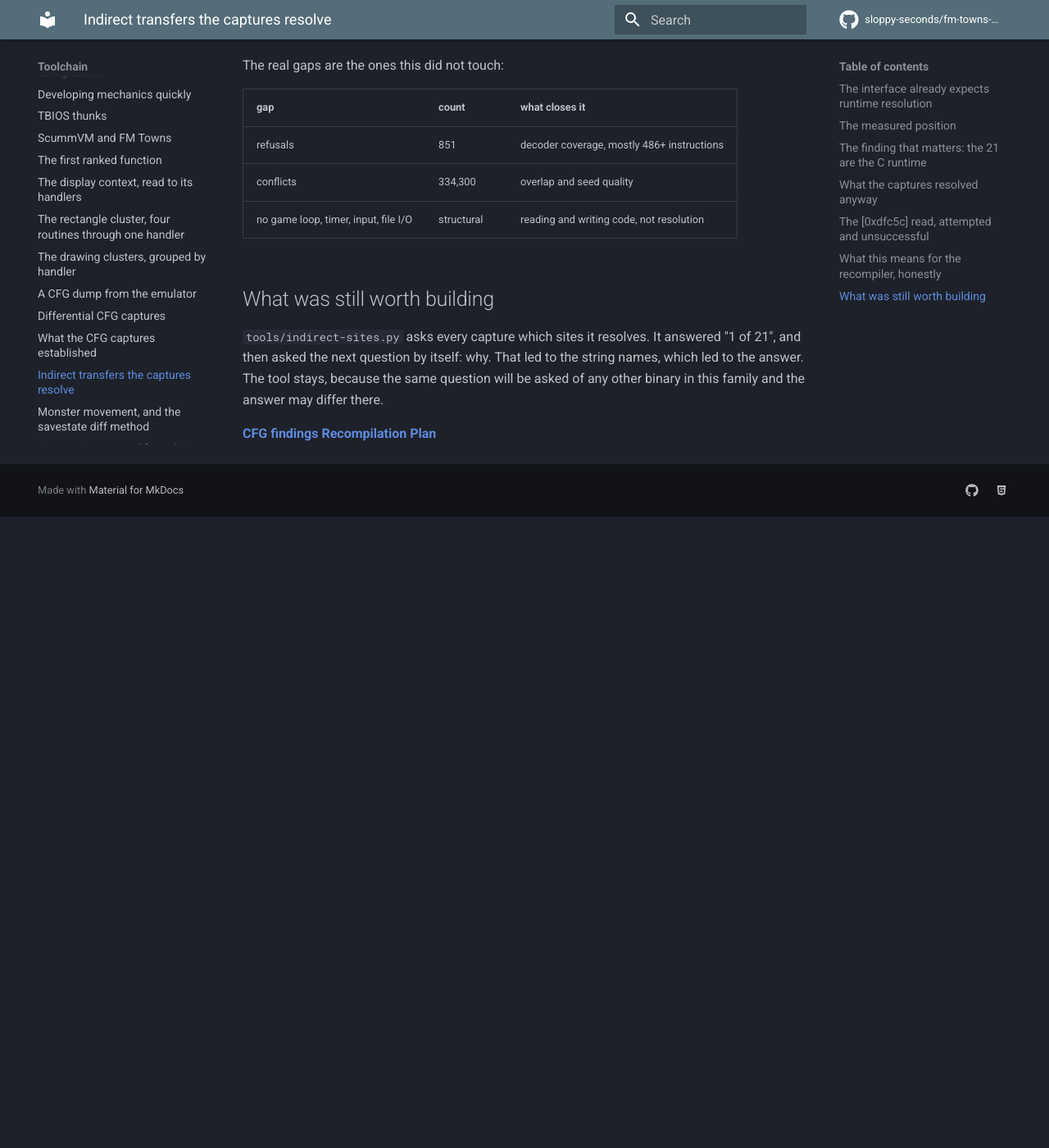
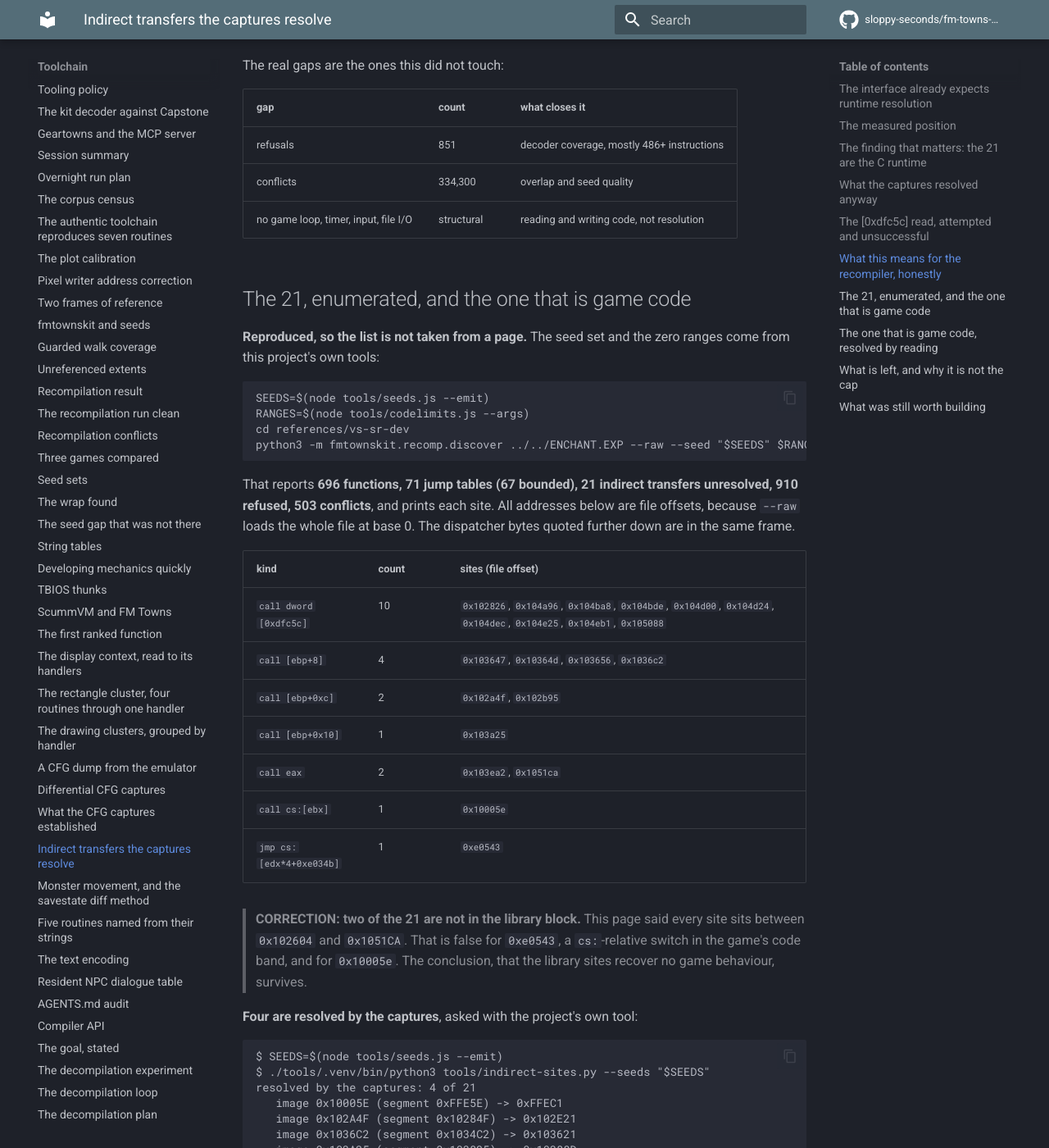
Before and after one commit to sloppy-seconds/fm-towns-ultima, an MkDocs documentation site: the page built from docs/indirect-resolution.md, in a window 1280 px wide and 1400 px high, scrolled down 2267 px. Shown: the whole window at 82% size. Built offline with MkDocs 1.6.1 and Material for MkDocs 9.7.7, drawn with Linux system fonts in a browser that asks for light colours; comment, search, counter and statistics services are not loaded; before the commit the page ends 2897 px from its top, so only the background shows below that; some of the changed text lies outside the part shown.

Commit message:
The 21 indirect sites enumerated: 4 by capture, 1 by reading, 16 are library
The list is now reproduced from the tools rather than quoted, and each site is
named by kind. Ten are `call [0xdfc5c]`, seven are function-pointer arguments,
two are `call eax`, one is `call cs:[ebx]`, and one is a `cs:`-relative switch
table.

4 of 21 are resolved by the 31 captures, asked with tools/indirect-sites.py. The
page said 1 of 21, which was measured when fewer captures existed.

The one that is game code, 0xe0543, is resolved by reading. The dispatcher above
it is `cmp edx,0xf / ja default`, so the table has 16 entries, and the data agrees:
entry 16 is not an address in this image. Five distinct targets remain, each of
which pushes a message string and leaves. The walker refused it because the entries
are not ascending and the branch is the `2E FF 24 95` cs: form, the same shape as
the 0xe4086 table.

CORRECTION: this page claimed every one of the 21 sits between 0x102604 and
0x1051CA. Two do not, 0xe0543 and 0x10005e. The conclusion that the library sites
recover no game behaviour survives. docs/recompilation-result.md said 24, and the
tool says 21.

````diff
--- a/docs/indirect-resolution.md
+++ b/docs/indirect-resolution.md
@@ -96,11 +96,108 @@
 | conflicts | 334,300 | overlap and seed quality |
 | no game loop, timer, input, file I/O | structural | reading and writing code, not resolution |
 
+## The 21, enumerated, and the one that is game code
+
+**Reproduced, so the list is not taken from a page.** The seed set and the zero ranges come from this
+project's own tools:
+
+```
+SEEDS=$(node tools/seeds.js --emit)
+RANGES=$(node tools/codelimits.js --args)
+cd references/vs-sr-dev
+python3 -m fmtownskit.recomp.discover ../../ENCHANT.EXP --raw --seed "$SEEDS" $RANGES --report
+```
+
+That reports **696 functions, 71 jump tables (67 bounded), 21 indirect transfers unresolved, 910
+refused, 503 conflicts**, and prints each site. All addresses below are file offsets, because `--raw`
+loads the whole file at base 0. The dispatcher bytes quoted further down are in the same frame.
+
+| kind | count | sites (file offset) |
+|---|---|---|
+| `call dword [0xdfc5c]` | 10 | `0x102826`, `0x104a96`, `0x104ba8`, `0x104bde`, `0x104d00`, `0x104d24`, `0x104dec`, `0x104e25`, `0x104eb1`, `0x105088` |
+| `call [ebp+8]` | 4 | `0x103647`, `0x10364d`, `0x103656`, `0x1036c2` |
+| `call [ebp+0xc]` | 2 | `0x102a4f`, `0x102b95` |
+| `call [ebp+0x10]` | 1 | `0x103a25` |
+| `call eax` | 2 | `0x103ea2`, `0x1051ca` |
+| `call cs:[ebx]` | 1 | `0x10005e` |
+| `jmp cs:[edx*4+0xe034b]` | 1 | `0xe0543` |
+
+> **CORRECTION: two of the 21 are not in the library block.** This page said every site sits between
+> `0x102604` and `0x1051CA`. That is false for `0xe0543`, a `cs:`-relative switch in the game's code
+> band, and for `0x10005e`. The conclusion, that the library sites recover no game behaviour, survives.
+
+**Four are resolved by the captures**, asked with the project's own tool:
+
+```
+$ SEEDS=$(node tools/seeds.js --emit)
+$ ./tools/.venv/bin/python3 tools/indirect-sites.py --seeds "$SEEDS"
+resolved by the captures: 4 of 21
+   image 0x10005E (segment 0xFFE5E) -> 0xFFEC1
+   image 0x102A4F (segment 0x10284F) -> 0x102E21
+   image 0x1036C2 (segment 0x1034C2) -> 0x103621
+   image 0x103A25 (segment 0x103825) -> 0x10388D
+```
+
+The earlier figure of 1 of 21 was measured when fewer captures existed, and it is stale rather than
+wrong.
+
+## The one that is game code, resolved by reading
+
+`0xe0543` is a `jmp dword cs:[edx*4+0xe034b]`. Reading the dispatcher above it settles the table's size
+without guessing:
+
+```
+000E0529  8BD7              mov edx,edi
+000E052B  83FA20            cmp edx,0x20
+000E052E  775B              ja 0xE058B
+000E0530  83FA20            cmp edx,0x20
+000E0533  0F8491000000      jz 0xE05CA
+000E0539  4A                dec edx
+000E053A  83FA0F            cmp edx,0xf
+000E053D  0F878E000000      ja 0xE05D1     <- the default case
+000E0543  2E FF 24 95 4B030E00   jmp dword cs:[edx*4+0xe034b]
+```
+
+`cmp edx,0xf` bounds the index at 15, so the table has **16 entries**. Sixteen is what the data says
+too: entries 0 to 15 are all in `0xe03a5`-`0xe03de`, and entry 16 is `0x0080fa81`, which is not an
+address in this image. The table is at file `0xe054b` and its entries are runtime addresses, so the
+file offset of a target is entry `+ 0x200`.
+
+There are five distinct targets, and each one selects a string and then leaves:
+
+| target (runtime) | file | bytes | what it does |
+|---|---|---|---|
+| `0xe03b5` | `0xe05b5` | `68 78 0e 00 00 eb 1a` | `push 0xe78`, jump on |
+| `0xe03bc` | `0xe05bc` | `68 b4 0e 00 00 eb 13` | `push 0xeb4`, jump on |
+| `0xe03c3` | `0xe05c3` | `68 f0 0e 00 00 eb 0c` | `push 0xef0`, jump on |
+| `0xe03d1` | `0xe05d1` | `68 68 0f 00 00 e8` | `push 0xf68`, call |
+| `0xe03de` | `0xe05de` | `8b c7 5f 5b c9 c3` | `mov eax,edi`, `pop ebx`, `leave`, `ret` |
+
+So the switch picks one of four message strings and returns. It is an error reporter, not a game rule.
+
+**Why the walker left it.** Its entries are not ascending, because case order is not address order, and
+the branch is the `2E FF 24 95` `cs:`-relative form. That is the same shape as the `0xe4086` table in
+[core-routines.md](core-routines.md), which is also unresolved and also has no monotonic ordering to
+key on. A table test that assumes ascending dwords will refuse both.
+
+## What is left, and why it is not the cap
+
+Sixteen sites remain: ten `call [0xdfc5c]`, four `[ebp+8]`, two `[ebp+0xc]`, one `[ebp+0x10]`, and two
+`call eax`. The live value of `0xdfc5c` read **zero** at the player-select screen, so those ten sites
+would fault if they ran there and they are not on any path a boot-to-play capture takes. They are the
+`printf` output callback and the allocator's chain walking, and resolving them recovers no game
+behaviour.
+
+**The cap on recompilation coverage is not these 21, it is the 910 refusals.** Sixteen unresolved
+indirect transfers is 0.8 percent of the transfer census and they sit in library code. The refusals are
+where game code stops being emitted.
+
 ## What was still worth building
 
-`tools/indirect-sites.py` asks every capture which sites it resolves. It answered "1 of 21", and then
-asked the next question by itself: why. That led to the string names, which led to the answer. The tool
-stays, because the same question will be asked of any other binary in this family and the answer may
-differ there.
+`tools/indirect-sites.py` asks every capture which sites it resolves. With the 31 captures now on disk
+it answers **4 of 21**, and it asks the next question by itself: why. That led to the string names,
+which led to the answer. The tool stays, because the same question will be asked of any other binary in
+this family and the answer may differ there. The four, and the full enumeration, are in the section
+above.
 
 **[CFG findings](cfg-findings.md)** **[Recompilation](recompilation-clean.md)** **[Plan](plan.md)**
````
Also changed, not shown: docs/recompilation-result.md (+3 -2 lines).
